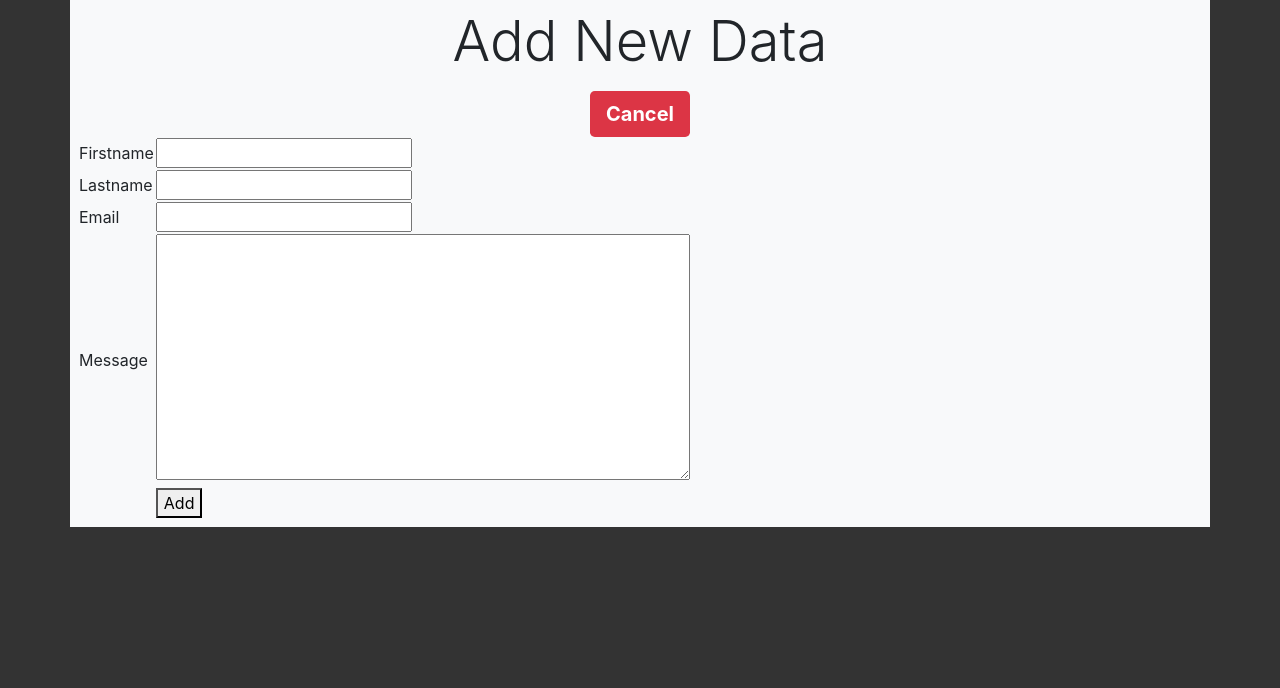
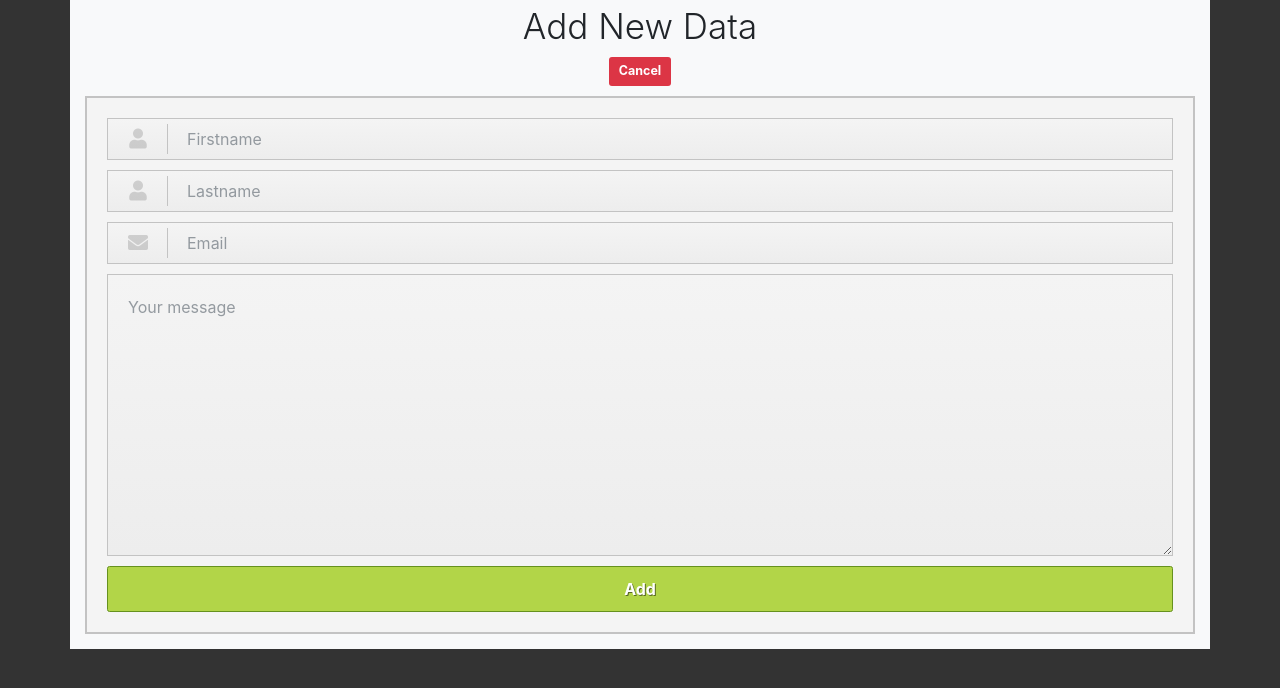
Before and after one commit to OziOcb/bigFD, a PHP site: page /add.html in a window 1280 px wide. Shown: the top 688 px of the page. Run offline with PHP 8.4, Linux system fonts and the light colour scheme; some libraries are stand-ins or nearby versions.

Commit message:
Change the table in the form in add.html into bootstrap form

```diff
--- a/add.html
+++ b/add.html
@@ -6,6 +6,8 @@
   <meta http-equiv="X-UA-Compatible" content="ie=edge">
 	<title>Add Data</title>
 
+	<!-- Font Awesome -->
+	<link rel="stylesheet" href="https://use.fontawesome.com/releases/v5.5.0/css/all.css" integrity="sha384-B4dIYHKNBt8Bc12p+WXckhzcICo0wtJAoU8YZTY5qE0Id1GSseTk6S+L3BlXeVIU" crossorigin="anonymous">
 	<!-- Bootstrap CSS -->
 	<link href="https://stackpath.bootstrapcdn.com/bootstrap/4.1.3/css/bootstrap.min.css" rel="stylesheet" integrity="sha384-MCw98/SFnGE8fJT3GXwEOngsV7Zt27NXFoaoApmYm81iuXoPkFOJwJ8ERdknLPMO" crossorigin="anonymous">
 	<!-- My CSS -->
@@ -14,35 +16,61 @@
 
 <body>
 	<div class="container p-0 p-sm-2 bg-light">
-		<div class="text-center">
+
+		<header class="text-center">
 			<h1 class="display-4 mb-3">Add New Data</h1>
 			<a class="btn btn-danger btn-lg font-weight-bold border-0" href="index.php">Cancel</a>
-		</div>
+		</header>
 
-		<form action="add.php" method="post" name="form1">
-			<table width="25%" border="0">
-				<tr>
-					<td>Firstname</td>
-					<td><input type="text" name="firstname"></td>
-				</tr>
-				<tr>
-					<td>Lastname</td>
-					<td><input type="text" name="lastname"></td>
-				</tr>
-				<tr>
-					<td>Email</td>
-					<td><input type="text" name="email"></td>
-				</tr>
-				<tr>
-					<td>Message</td>
-					<td><textarea type="text" name="message" rows="10" cols="50"></textarea></td>
-				</tr>
-				<tr>
-					<td></td>
-					<td><button type="submit" name="Submit">Add</button></td>
-				</tr>
-			</table>
-		</form>
+		<section class="wrapper">
+			<form class="form" action="add.php" method="post" name="form1">
+
+				<div class="form__group form-group">
+					<label class="sr-only" for="reg-form__firstname">Firstname</label>
+					<div class="input input-group">
+						<div class="input-group-prepend">
+							<div class="input__group-text input-group-text">
+								<span class="fas fa-user"></span>
+							</div>
+						</div>
+						<input name="firstname" class="input__input form-control" type="text" id="reg-form__firstname" aria-describedby="user firstname" placeholder="Firstname" required="required"/>
+					</div>
+				</div>
+
+				<div class="form__group form-group">
+					<label class="sr-only" for="reg-form__lastname">Lastname</label>
+					<div class="input input-group">
+						<div class="input-group-prepend">
+							<div class="input__group-text input-group-text">
+								<span class="fas fa-user"></span>
+							</div>
+						</div>
+						<input name="lastname" class="input__input form-control" type="text" id="reg-form__lastname" aria-describedby="user lastname" placeholder="Lastname" required="required"/>
+					</div>
+				</div>
+
+				<div class="form__group form-group">
+					<label class="sr-only" for="reg-form__email">Email</label>
+					<div class="input input-group">
+						<div class="input-group-prepend">
+							<div class="input__group-text input-group-text">
+								<span class="fas fa-envelope"></span>
+							</div>
+						</div>
+						<input name="email" class="input__input form-control" type="email" id="reg-form__email" aria-describedby="user email" placeholder="Email" required="required"/>
+					</div>
+				</div>
+
+				<div class="form__group form-group">
+					<label class="sr-only" for="reg-form__email">Email</label>
+					<textarea name="message" class="input__input form-control" type="text" id="reg-form__email" aria-describedby="your message" placeholder="Your message" rows="10" cols="50" required="required"/></textarea>
+				</div>
+
+				<button name="Submit" class="form__btn btn" type="submit">Add</button>
+
+			</form>
+		</section>
+
 	</div>
 </body>
 </html>
--- a/index.php
+++ b/index.php
@@ -25,10 +25,10 @@ $result = mysqli_query($conn, "SELECT * FROM users ORDER BY id DESC"); // using
 
 		<!-- Header -->
 		<header class="jumbotron text-light text-center rounded-0">
-			<h1 class="display-4 mb-3">Junior PHP Developer Task</h1>
+			<h1 class="display-3 mb-3">Junior PHP Developer Task</h1>
 			<p class="lead">MySQL Display</p>
 			<p class="my-5">This page displays all submissions made to the MySQL database.</p>
-			<a class="header__btn btn btn-success btn-lg font-weight-bold border-0" href="add.html" role="button">Add New Data</a>
+			<a class="header__btn btn btn-success p-4 btn-lg font-weight-bold border-0" href="add.html" role="button">Add New Data</a>
 		</header>
 
 		<!-- Table -->
--- a/style.css
+++ b/style.css
@@ -1,7 +1,15 @@
+/* ──── base ───────────────────────────────────────────────────────────────────────────── */
+html {
+  font-size: 62.5%;
+}
+
 body {
   background: #333333;
+  font-size: 1.6rem;
+  line-height: 1.6;
 }
 
+/* ────  ───────────────────────────────────────────────────────────────────────────── */
 .jumbotron {
   background: url('https://images.unsplash.com/photo-1490822061517-61b5e64bf21c?ixlib=rb-0.3.5&ixid=eyJhcHBfaWQiOjEyMDd9&s=f913e2f9c6555c1ba5c7d19e3a151b2e&auto=format&fit=crop&w=1050&q=80') no-repeat center center;
   background-size: cover;
@@ -9,12 +17,14 @@ body {
 
 .header__btn {
   background: #B2D548;
+  text-shadow: 1px 1px 0 rgba(0, 0, 0, 0.5);
 }
 
 .header__btn:hover {
   background: #28A9C9;
 }
 
+/* ──── messages ───────────────────────────────────────────────────────────────────────────── */
 .error {
   color: red;
   margin: 0;
@@ -23,3 +33,67 @@ body {
 .success {
   color: green;
 }
+
+/* ──── .form ───────────────────────────────────────────────────────────────────────────── */
+.wrapper {
+  margin: 1rem;
+}
+
+.form {
+  background: #f4f4f4;
+  padding: 2rem;
+  border: .2rem solid rgba(0, 0, 0, 0.2);
+}
+.form__group {
+  margin-bottom: 1rem;
+  background: linear-gradient(0deg, #ededed, #f4f4f4);
+  border: 1px solid #c3c3c3;
+}
+.form__group--last {
+  margin-bottom: 1.4rem;
+}
+.form__btn {
+  width: 100%;
+  padding: 1rem 0;
+  font-size: 1.6rem;
+  font-weight: bold;
+  color: #fff;
+  text-shadow: 1px 1px 0 rgba(0, 0, 0, 0.5);
+  background: #B2D548;
+  border: 1px solid #66911e;
+}
+
+.form__btn:hover {
+  background: #28A9C9;
+}
+
+/* ──── .input ───────────────────────────────────────────────────────────────────────────── */
+.input__group-text {
+  background: transparent;
+  width: 6rem;
+  border: none;
+  position: relative;
+}
+.input__group-text::after {
+  content: "";
+  position: absolute;
+  top: 0.5rem;
+  right: 0;
+  width: 0.1rem;
+  height: 3rem;
+  background: #c3c3c3;
+}
+.input__group-text > span {
+  color: rgba(0, 0, 0, 0.15);
+  margin: 0 auto;
+  font-size: 2rem;
+}
+.input__input {
+  background: transparent;
+  padding: 2rem 2rem;
+  font-size: 1.6rem;
+  border: none;
+}
+.input__input::placeholder {
+  opacity: 0.7;
+}
```
